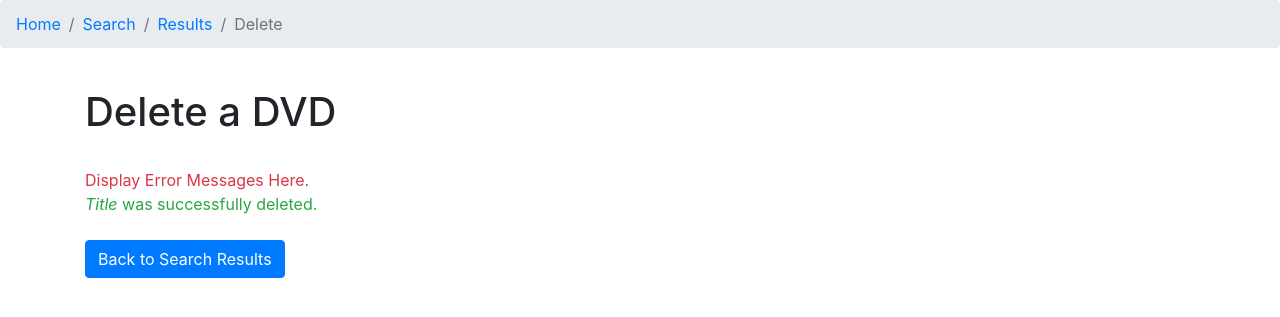
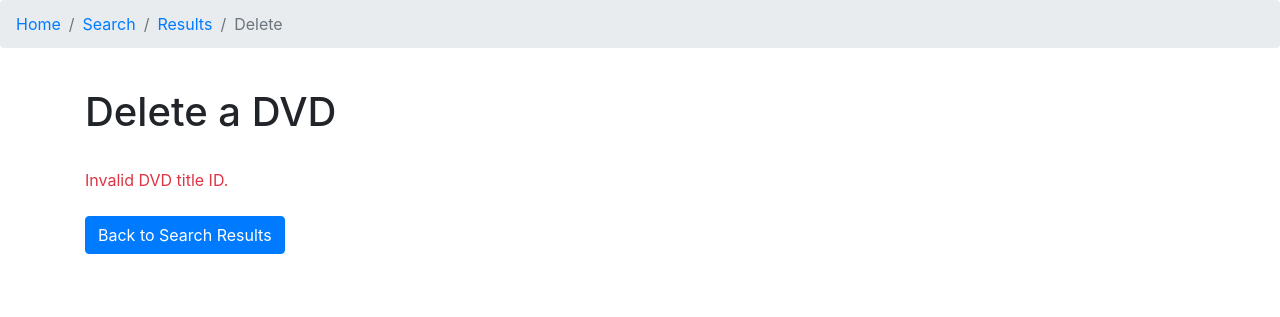
Before and after one commit to mattvanniekerk/itp303, a PHP site: page /delete.php in a window 1280 px wide. Shown: the top 317 px of the page. Run offline with PHP 8.4, Linux system fonts and the light colour scheme.

Commit message:
Complete delete page

```diff
--- a/assignments/assignment10/delete.php
+++ b/assignments/assignment10/delete.php
@@ -1,3 +1,41 @@
+<?php
+	if( !isset($_GET["dvd_title_id"]) || empty($_GET["dvd_title_id"])
+		|| !isset($_GET["title"]) || empty($_GET["title"]) )
+	{
+		// Display a nice looking error message to the user
+		$error = "Invalid DVD title ID.";
+	}
+	else
+	{
+		// Establish DB connection
+		$host = "303.itpwebdev.com";
+		$user = "vannieke_db_user";
+		$pass = "BigHac%1996";
+		$db = "vannieke_dvd_db";
+
+		$mysqli = new mysqli($host, $user, $pass, $db);
+
+		if ($mysqli->connect_errno) {
+			echo "MySQL Connection Error: " . $mysqli->connect_errno;
+			exit();
+		}
+
+		$mysqli->set_charset('utf8');
+		// Generate SQL
+		$sql = "DELETE FROM dvd_titles
+				WHERE dvd_title_id = " . $_GET["dvd_title_id"] . ";";
+
+		// Submit SQL
+		$results = $mysqli->query($sql);
+
+		if (!$results) {
+			echo "SQL Error: " . $mysqli->error;
+			exit();
+		}
+
+		$mysqli->close();
+	}
+?>
 <!DOCTYPE html>
 <html>
 <head>
@@ -21,13 +59,13 @@
 	<div class="container">
 		<div class="row mt-4">
 			<div class="col-12">
-
-				<div class="text-danger">
-					Display Error Messages Here.
-				</div>
-
-				<div class="text-success"><span class="font-italic">Title</span> was successfully deleted.</div>
-
+				<?php
+					if (isset($error) && !empty($error)) {
+						echo "<div class=\"text-danger\">" . $error . "</div>";
+					} else {
+						echo "<div class=\"text-success\"><span class=\"font-italic\">" . $_GET["title"] . "</span> was successfully deleted.</div>";
+					}
+				?>
 			</div> <!-- .col -->
 		</div> <!-- .row -->
 		<div class="row mt-4 mb-4">
--- a/assignments/assignment10/search_results.php
+++ b/assignments/assignment10/search_results.php
@@ -124,6 +124,8 @@
 							<tr>
 								<td><?php echo "<a href=\"delete.php?dvd_title_id="
 												. $row["dvd_title_id"]
+												. "&title="
+												. $row["title"]
 												. "\" class=\"btn btn-outline-danger\"
 												onclick=\"return confirm('Are you sure you want to delete this movie?');\">"
 												. "Delete"
```
